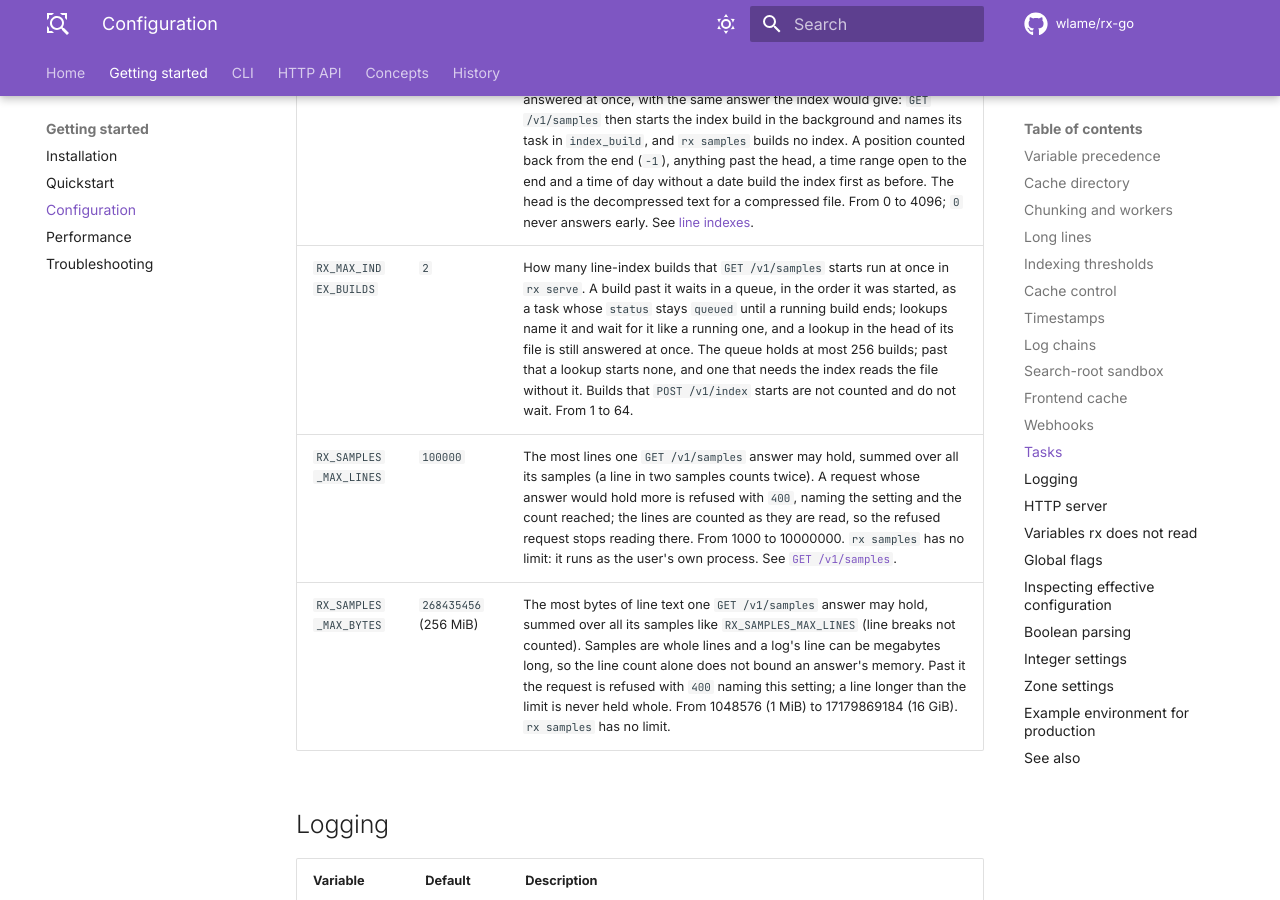
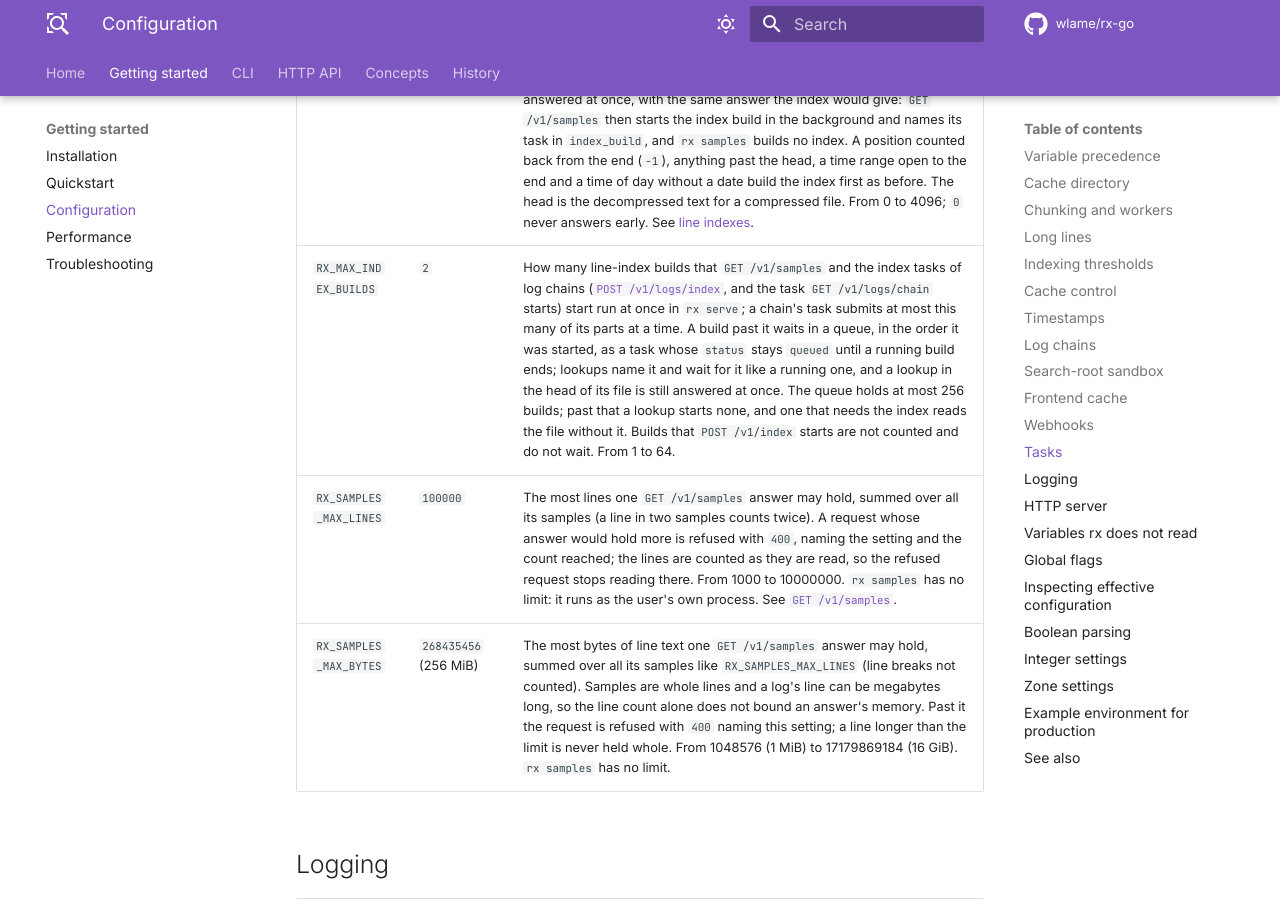
Before and after one commit to wlame/rx-go, an MkDocs documentation site: the page built from docs/configuration.md, in a window 1280 px wide and 900 px high, scrolled down 5982 px. Built offline with MkDocs 1.6.1 and Material for MkDocs 9.7.7, drawn with Linux system fonts in a browser that asks for light colours; comment, search, counter and statistics services are not loaded; the version menu is left out.

Commit message:
Say that the index tasks of log chains share the RX_MAX_INDEX_BUILDS limit.

```diff
--- a/docs/configuration.md
+++ b/docs/configuration.md
@@ -153,7 +153,7 @@ See [concepts/security](concepts/security.md) and
 | `RX_TASK_TTL_MINUTES` | `60` | How long finished (completed/failed) tasks stay in memory before the sweeper removes them, from 1 minute to one week (10080). At most 256 tasks are kept; past that, the oldest finished ones go first. |
 | `RX_SAMPLES_WAIT_SECONDS` | `5` | How long a `GET /v1/samples` request that sends `Prefer: respond-async` waits for the line index it needs to be built (a background `index` task, one per file) before it answers `202` with the task instead of the lines; a request without the header waits for the build. A request the head of the file answers (`RX_SAMPLES_HEAD_MB`) does not wait. From 0 to 3600; `0` answers `202` at once whenever a build is needed. `rx samples` ignores it and waits for the build. See [`GET /v1/samples`](api/endpoints/samples.md#response-202-accepted). |
 | `RX_SAMPLES_HEAD_MB` | `64` | How many MiB of a file's text, from its first byte, a samples lookup may read to answer without a line index when the file wants one (any compressed file, a plain file of `RX_LARGE_FILE_MB` or more) and has none. A request whose lines all lie in that head (positive line numbers and ranges, offsets below it, a time whose line and context lie in it) is answered at once, with the same answer the index would give: `GET /v1/samples` then starts the index build in the background and names its task in `index_build`, and `rx samples` builds no index. A position counted back from the end (`-1`), anything past the head, a time range open to the end and a time of day without a date build the index first as before. The head is the decompressed text for a compressed file. From 0 to 4096; `0` never answers early. See [line indexes](concepts/line-indexes.md#the-first-lookup-of-a-large-file). |
-| `RX_MAX_INDEX_BUILDS` | `2` | How many line-index builds that `GET /v1/samples` starts run at once in `rx serve`. A build past it waits in a queue, in the order it was started, as a task whose `status` stays `queued` until a running build ends; lookups name it and wait for it like a running one, and a lookup in the head of its file is still answered at once. The queue holds at most 256 builds; past that a lookup starts none, and one that needs the index reads the file without it. Builds that `POST /v1/index` starts are not counted and do not wait. From 1 to 64. |
+| `RX_MAX_INDEX_BUILDS` | `2` | How many line-index builds that `GET /v1/samples` and the index tasks of log chains ([`POST /v1/logs/index`](api/endpoints/logs-index.md), and the task `GET /v1/logs/chain` starts) start run at once in `rx serve`; a chain's task submits at most this many of its parts at a time. A build past it waits in a queue, in the order it was started, as a task whose `status` stays `queued` until a running build ends; lookups name it and wait for it like a running one, and a lookup in the head of its file is still answered at once. The queue holds at most 256 builds; past that a lookup starts none, and one that needs the index reads the file without it. Builds that `POST /v1/index` starts are not counted and do not wait. From 1 to 64. |
 | `RX_SAMPLES_MAX_LINES` | `100000` | The most lines one `GET /v1/samples` answer may hold, summed over all its samples (a line in two samples counts twice). A request whose answer would hold more is refused with `400`, naming the setting and the count reached; the lines are counted as they are read, so the refused request stops reading there. From 1000 to 10000000. `rx samples` has no limit: it runs as the user's own process. See [`GET /v1/samples`](api/endpoints/samples.md). |
 | `RX_SAMPLES_MAX_BYTES` | `268435456` (256 MiB) | The most bytes of line text one `GET /v1/samples` answer may hold, summed over all its samples like `RX_SAMPLES_MAX_LINES` (line breaks not counted). Samples are whole lines and a log's line can be megabytes long, so the line count alone does not bound an answer's memory. Past it the request is refused with `400` naming this setting; a line longer than the limit is never held whole. From 1048576 (1 MiB) to 17179869184 (16 GiB). `rx samples` has no limit. |
 
```
Also changed, not shown: CHANGELOG.md (+2 -1 lines), 1 other file.
